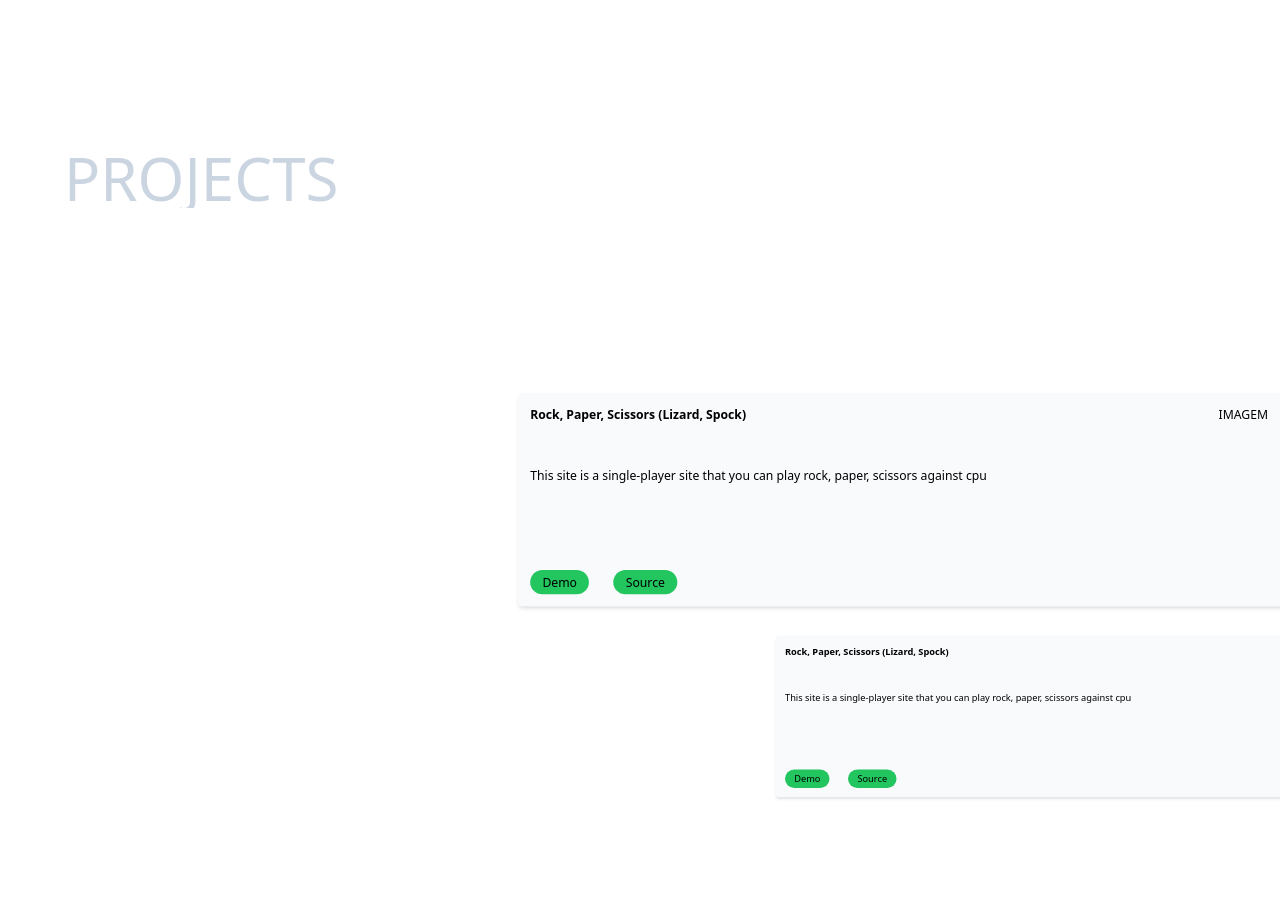
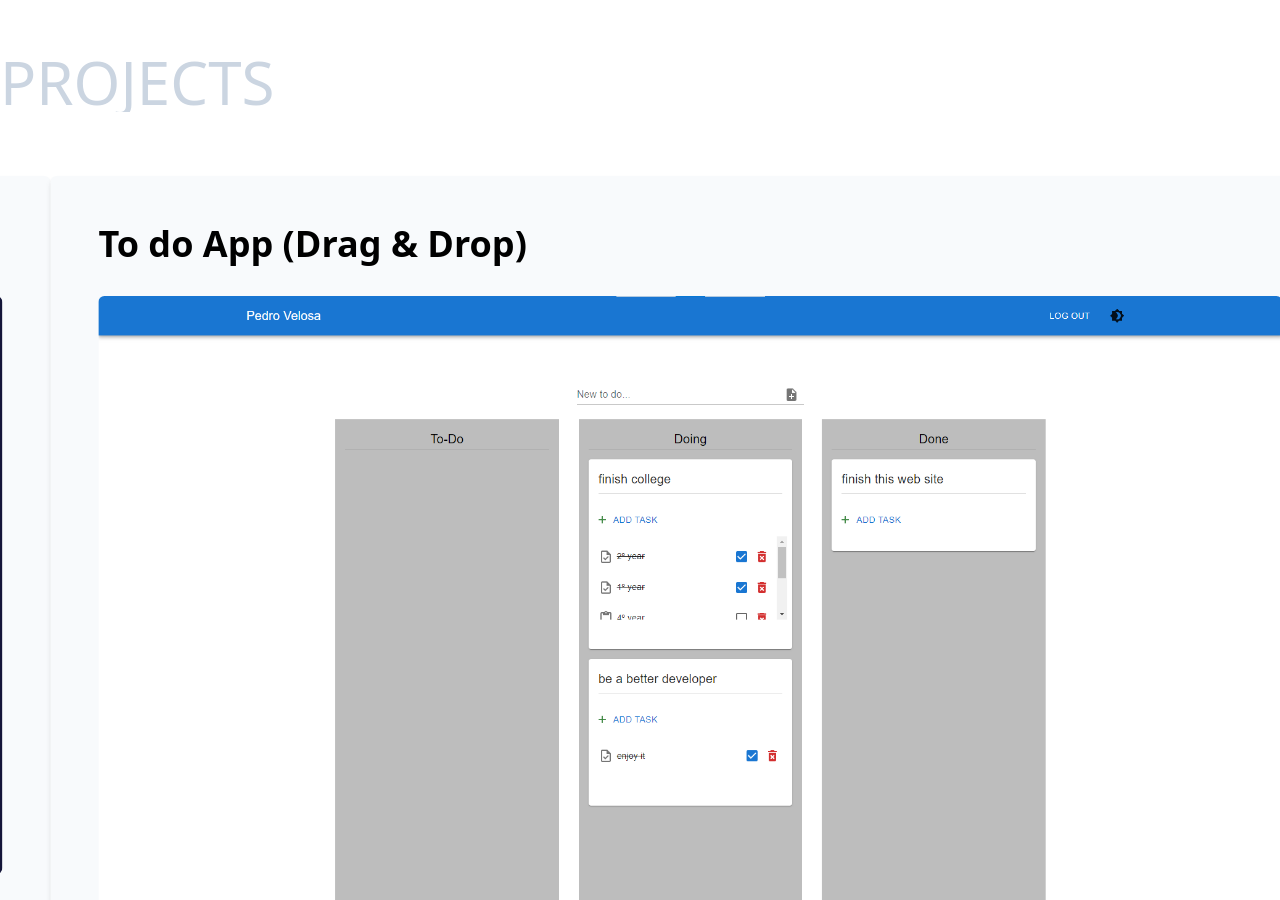
Before and after one commit to peVelosa/portfolio, a React (Vite) app: page / in a window 1280 px wide. Shown: the part 1900-2800 px from the top of the page. Built offline with nearby package versions, Linux system fonts and the light colour scheme.

Commit message:
projects

```diff
--- a/index.html
+++ b/index.html
@@ -10,6 +10,7 @@
     <title>Pedro Velosa</title>
   </head>
   <body class="overflow-x-hidden">
+  <!-- <body> -->
     <div id="root"></div>
     <script type="module" src="/src/main.tsx"></script>
   </body>
--- /dev/null
+++ b/src/components/Project.tsx
@@ -0,0 +1,69 @@
+import { useAnimation, useInView, motion } from 'framer-motion';
+import { useRef, useEffect, type FC, ElementRef } from 'react';
+
+type ProjectProps = {
+  title: string;
+  description: string;
+  demo: string;
+  source: string;
+  image: string;
+};
+
+const Project: FC<ProjectProps> = ({
+  title,
+  description,
+  demo,
+  source,
+  image,
+}) => {
+  const projectRef = useRef<ElementRef<'article'>>(null);
+
+  const mainControls = useAnimation();
+  const isInView = useInView(projectRef);
+
+  useEffect(() => {
+    if (isInView) {
+      mainControls.start('visible');
+    } else {
+      mainControls.start('hidden');
+    }
+  }, [isInView, mainControls]);
+
+  return (
+    <>
+      <div className="h-full w-full shrink-0">
+        <motion.article
+          ref={projectRef}
+          className="h-full"
+        >
+          <motion.div className="flex h-full flex-col gap-8 rounded-md bg-slate-50 p-12 pb-28 shadow-md">
+            <h1 className="text-lg font-bold md:text-4xl">{title}</h1>
+            <img
+              src={image}
+              className="max-h-full max-w-full rounded-md"
+            />
+            <p className="text-xl">{description}</p>
+            <div className="font-semibold capitalize">
+              <a
+                className="mr-8 inline-block rounded-md bg-slate-100 px-6 py-2 shadow-lg hover:bg-slate-200"
+                target="_blank"
+                href={demo}
+              >
+                demo
+              </a>
+              <a
+                className="mr-8 inline-block rounded-md bg-slate-700 px-6 py-2 text-white shadow-lg hover:bg-slate-900"
+                target="_blank"
+                href={source}
+              >
+                source
+              </a>
+            </div>
+          </motion.div>
+        </motion.article>
+      </div>
+    </>
+  );
+};
+
+export default Project;
--- a/src/components/Projects.tsx
+++ b/src/components/Projects.tsx
@@ -1,129 +1,56 @@
-import SectionWrapper from './SectionWrapper';
-import {
-  motion,
-  useAnimation,
-  useInView,
-  useScroll,
-  useTransform,
-} from 'framer-motion';
-import { ElementRef, useEffect, useRef } from 'react';
+// import SectionWrapper from './SectionWrapper';
+import { motion, useScroll, useTransform } from 'framer-motion';
+import { ElementRef, useRef } from 'react';
 import Reveal from './Reveal';
+import Project from './Project';
+import { projects as myProjects } from '../utils/projects';
 
 const Projects = () => {
   const titleRef = useRef<ElementRef<'div'>>(null);
-
-  const project1Ref = useRef<ElementRef<'article'>>(null);
-  const project2Ref = useRef<ElementRef<'article'>>(null);
-  const project3Ref = useRef<ElementRef<'article'>>(null);
+  const targetRef = useRef<ElementRef<'div'>>(null);
   const { scrollYProgress } = useScroll({
-    target: project1Ref,
-    offset: ['0.25 end', 'start center'],
-  });
-  const { scrollYProgress: scroll2 } = useScroll({
-    target: project2Ref,
-    offset: ['0.25 end', 'start center'],
-  });
-  const { scrollYProgress: scroll3 } = useScroll({
-    target: project3Ref,
-    offset: ['0.25 end', 'end end'],
+    target: targetRef,
+    offset: ['start start', 'end end'],
   });
 
-  const y = useTransform(scrollYProgress, [0, 0.7, 1], [-400, 100, 0]);
-  const x = useTransform(scrollYProgress, [0, 0.5, 1], [250, 500, 0]);
-  const scale = useTransform(scrollYProgress, [0, 1], [0.25, 1]);
-  const y2 = useTransform(scroll2, [0, 0.7, 1], [-400, 100, 0]);
-  const x2 = useTransform(scroll2, [0, 0.5, 1], [250, 500, 0]);
-  const scale2 = useTransform(scroll2, [0, 1], [0.25, 1]);
-  const y3 = useTransform(scroll3, [0, 0.7, 1], [-400, 100, 0]);
-  const x3 = useTransform(scroll3, [0, 0.5, 1], [250, 500, 0]);
-  const scale3 = useTransform(scroll3, [0, 1], [0.25, 1]);
-  const mainControls = useAnimation();
-  const isInView = useInView(titleRef, { once: true });
+  const x = useTransform(
+    scrollYProgress,
+    [0, 1],
+    ['0%', `-${(myProjects.length - 1) * 100}%`],
+  );
 
-  useEffect(() => {
-    if (isInView) {
-      mainControls.start('visible');
-    }
-  }, [isInView, mainControls]);
   return (
-    <SectionWrapper className="mt-20 place-content-between overflow-hidden">
     <div
-        className="relative mb-16 w-fit overflow-hidden text-4xl uppercase text-slate-300 md:text-6xl"
+      className={`h-[300svh]`}
+      ref={targetRef}
+    >
+      <div className="sticky top-0 flex h-screen flex-col">
+        <div
+          className="relative mb-16 w-fit shrink-0 overflow-hidden text-4xl uppercase leading-none text-slate-300 md:text-6xl"
           ref={titleRef}
         >
           <Reveal>
             <motion.h2>Projects</motion.h2>
           </Reveal>
         </div>
-      <div className="grid gap-28">
-        <motion.article
-          className="project h-[35vh] rounded-md bg-slate-50 p-4 shadow-md"
-          ref={project1Ref}
-          style={{ y, scale, x }}
+        <div className="grow">
+          <motion.div
+            className="flex h-full"
+            style={{ x }}
           >
-          <h1 className="p-title font-bold">
-            Rock, Paper, Scissors (Lizard, Spock)
-          </h1>
-          <p className="p-description">
-            This site is a single-player site that you can play rock, paper,
-            scissors against cpu
-          </p>
-          <div className="p-button self-end">
-            <button className="mr-8 rounded-full bg-green-500 px-4 py-1">
-              Demo
-            </button>
-            <button className="rounded-full bg-green-500 px-4 py-1">
-              Source
-            </button>
+            {myProjects.map((p) => (
+              <Project
+                title={p.title}
+                description={p.description}
+                demo={p.links.demo}
+                source={p.links.source}
+                image={p.image}
+              />
+            ))}
+          </motion.div>
         </div>
-          <div className="p-image">IMAGEM</div>
-        </motion.article>
-        <motion.article
-          className="project h-[35vh] rounded-md bg-slate-50 p-4 shadow-md"
-          ref={project2Ref}
-          style={{ y: y2, scale: scale2, x: x2 }}
-        >
-          <h1 className="p-title font-bold">
-            Rock, Paper, Scissors (Lizard, Spock)
-          </h1>
-          <p className="p-description">
-            This site is a single-player site that you can play rock, paper,
-            scissors against cpu
-          </p>
-          <div className="p-button self-end">
-            <button className="mr-8 rounded-full bg-green-500 px-4 py-1">
-              Demo
-            </button>
-            <button className="rounded-full bg-green-500 px-4 py-1">
-              Source
-            </button>
       </div>
-          <div className="p-image">IMAGEM</div>
-        </motion.article>
-        <motion.article
-          className="project h-[35vh] rounded-md bg-slate-50 p-4 shadow-md"
-          ref={project3Ref}
-          style={{ y: y3, scale: scale3, x: x3 }}
-        >
-          <h1 className="p-title font-bold">
-            Rock, Paper, Scissors (Lizard, Spock)
-          </h1>
-          <p className="p-description">
-            This site is a single-player site that you can play rock, paper,
-            scissors against cpu
-          </p>
-          <div className="p-button self-end">
-            <button className="mr-8 rounded-full bg-green-500 px-4 py-1">
-              Demo
-            </button>
-            <button className="rounded-full bg-green-500 px-4 py-1">
-              Source
-            </button>
     </div>
-          <div className="p-image">IMAGEM</div>
-        </motion.article>
-      </div>
-    </SectionWrapper>
   );
 };
 
--- a/src/components/SectionWrapper.tsx
+++ b/src/components/SectionWrapper.tsx
@@ -4,13 +4,20 @@ import { type FC } from 'react';
 type SectionWrapperProps = {
   children: React.ReactNode;
   className?: React.ComponentProps<'section'>['className'];
+  childClassName?: React.ComponentProps<'div'>['className'];
 };
 
-const SectionWrapper: FC<SectionWrapperProps> = ({ children, className }) => {
+const SectionWrapper: FC<SectionWrapperProps> = ({
+  children,
+  className,
+  childClassName,
+}) => {
   return (
     <>
       <section className={twMerge('min-h-screen w-screen p-4', className)}>
-        <div className="mx-auto w-full max-w-6xl">{children}</div>
+        <div className={twMerge('mx-auto w-full max-w-6xl', childClassName)}>
+          {children}
+        </div>
       </section>
     </>
   );
--- a/src/utils/projects.ts
+++ b/src/utils/projects.ts
@@ -1,19 +1,26 @@
-export const project = [
+export const projects = [
   {
     title: 'Rock, Paper, Scissors (Lizard, Spock)',
     description:
       'This site is a single-player site that you can play rock, paper, scissors against cpu',
 
-    image: ['IMAGE'],
+    image: '/print1.png',
+    links: {
+      demo: 'https://pevelosa.github.io/rockpaperscissors/',
+      source: 'https://github.com/peVelosa/rockpaperscissors',
+    },
+    tecnlogies: [],
   },
   {
-    title: 'Lorem ipsum dolor sit.',
-    description: '',
-    image: ['IMAGE'],
-  },
-  {
-    title: 'Lorem ipsum dolor.',
-    description: '',
-    image: ['IMAGE'],
+    title: 'To do App (Drag & Drop)',
+    description:
+      'This is a site where you can create an account and have control over your tasks. You can...',
+
+    image: '/to-do-app.png',
+    links: {
+      demo: 'https://to-do-app-pevelosa.vercel.app/',
+      source: 'https://github.com/peVelosa/to-do-app',
+    },
+    tecnlogies: [],
   },
 ];
```
Also changed, not shown: public/to-do-app.png (added). Lines whose indentation alone changed are shown as unchanged.
